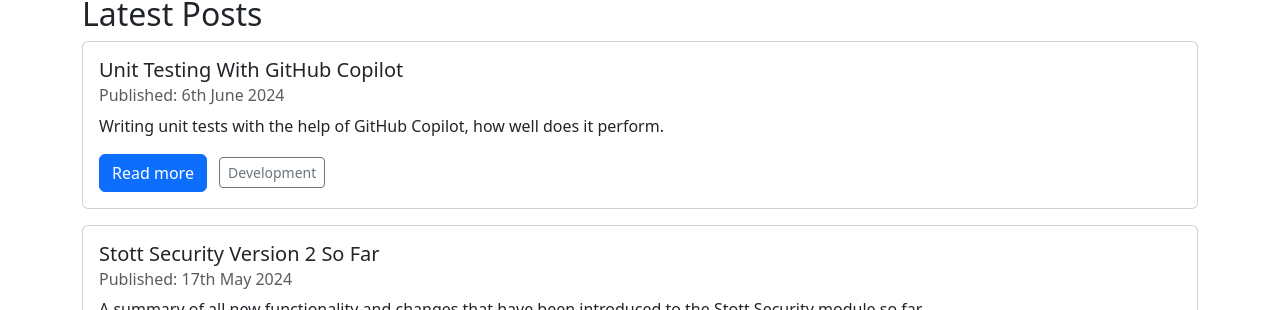
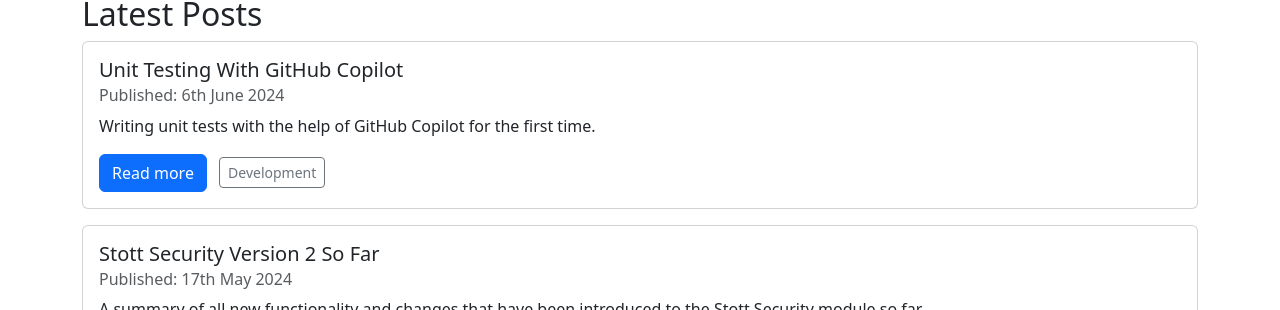
Before and after one commit to GeekInTheNorth/GeekInTheNorth.github.io, a Jekyll site: the page built from README.md, in a window 1280 px wide and 900 px high, scrolled down 398 px. Shown: the part 145-455 px from the top of the window. Built offline with Jekyll 4.4.1, drawn with Linux system fonts in a browser that asks for light colours.

Commit message:
Update 2024-06-06-unit-testing-with-github-copilot.md

```diff
--- a/_posts/2024-06-06-unit-testing-with-github-copilot.md
+++ b/_posts/2024-06-06-unit-testing-with-github-copilot.md
@@ -1,7 +1,7 @@
 ---
 layout: post
 title: "Unit Testing With GitHub Copilot"
-description: "Writing unit tests with the help of GitHub Copilot, how well does it perform."
+description: "Writing unit tests with the help of GitHub Copilot for the first time."
 permalink: "/article/unit-testing-with-github-copilot"
 category:
   - Development
```
